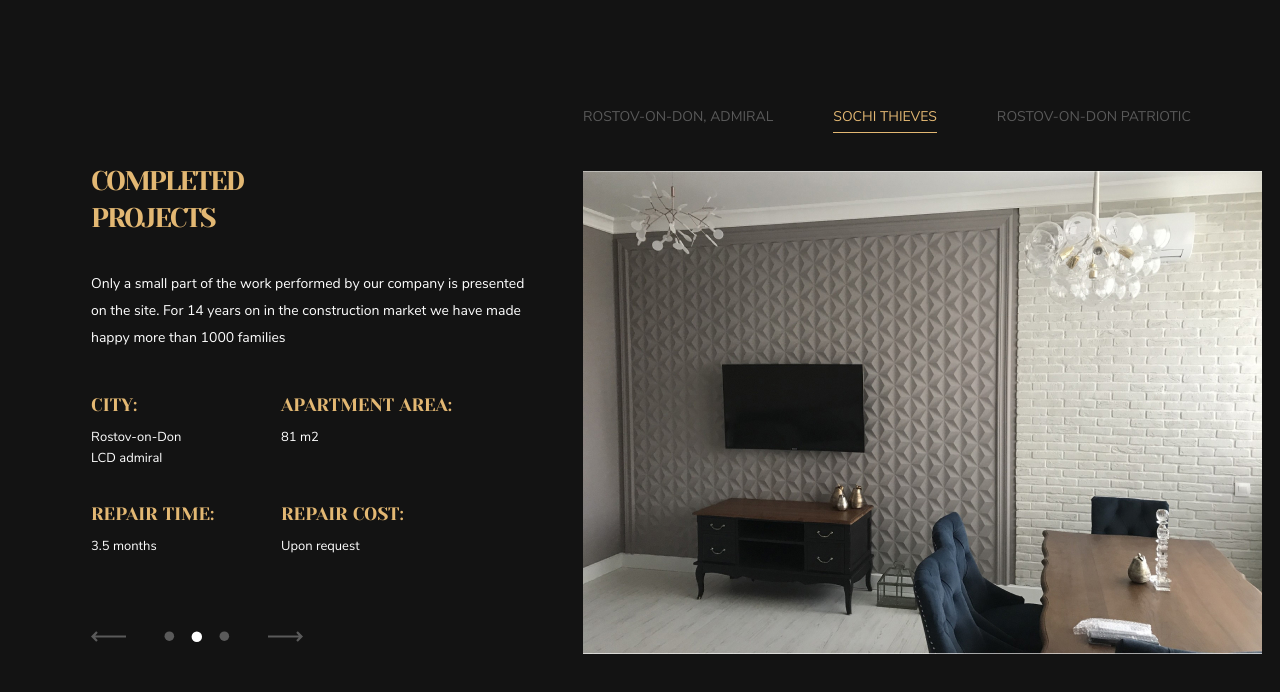
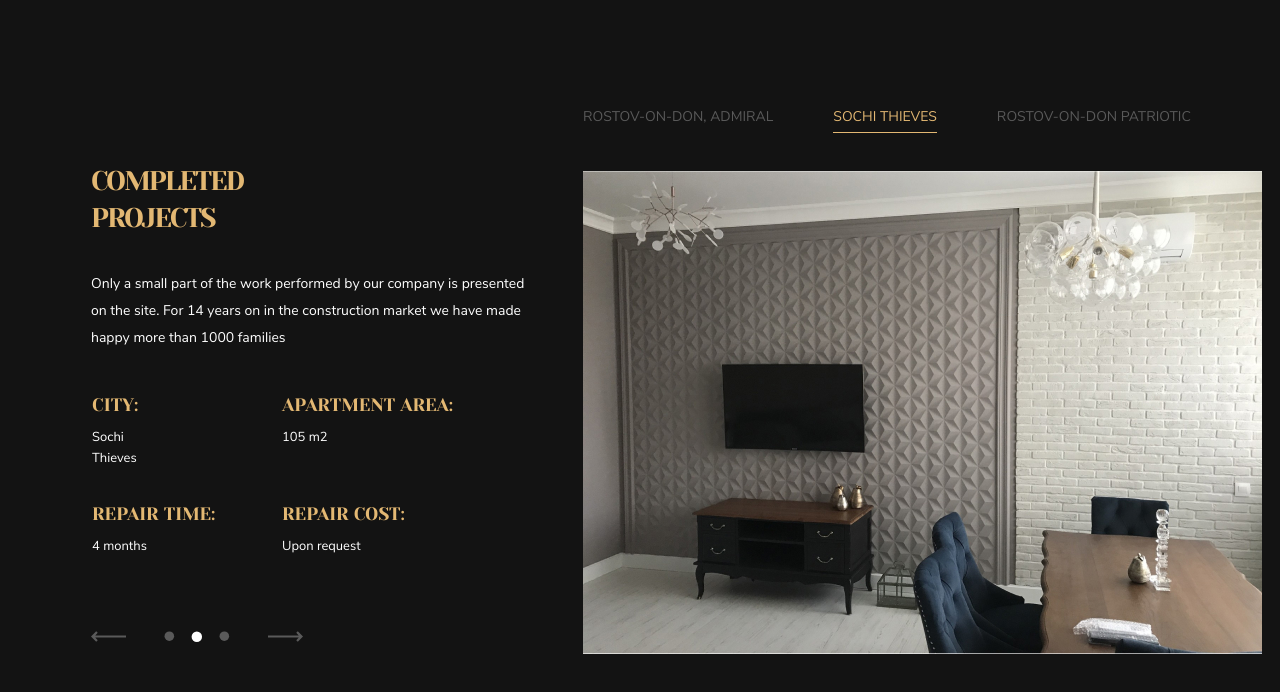
Before and after one commit to akambetov/JS-Slider-SF, a plain HTML site: page index.html in a window 1280 px wide. Both pictures are taken after a click on the link "SOCHI THIEVES". Drawn offline with Linux system fonts and the light colour scheme.

Commit message:
slider for description text

```diff
--- a/index.html
+++ b/index.html
@@ -61,7 +61,13 @@
             Only a small part of the work performed by our company is presented on the site. For 14 years on in the construction
             market we have made happy more than 1000 families
           </p>
-          <div class="projects-about">
+
+
+
+
+          <div class="projects-about slider-container slider-about-container">
+            <div class="slider-about-track">
+              <div class="slider-about-item">
                 <div class="projects-about-item">
                   <div class="wrapper">
                     <span class="title projects-about-title">City:</span>
@@ -72,7 +78,6 @@
                     <p class="projects-about-text">81 m2</p>
                   </div>
                 </div>
-
                 <div class="projects-about-item">
                   <div class="wrapper">
                     <span class="title projects-about-title">Repair time:</span>
@@ -84,6 +89,59 @@
                   </div>
                 </div>
               </div>
+
+              <div class="slider-about-item">
+                <div class="projects-about-item">
+                  <div class="wrapper">
+                    <span class="title projects-about-title">City:</span>
+                    <p class="projects-about-text">Sochi <br>Thieves</p>
+                  </div>
+                  <div class="wrapper">
+                    <span class="title projects-about-title">apartment area:</span>
+                    <p class="projects-about-text">105 m2</p>
+                  </div>
+                </div>
+                <div class="projects-about-item">
+                  <div class="wrapper">
+                    <span class="title projects-about-title">Repair time:</span>
+                    <p class="projects-about-text">4 months</p>
+                  </div>
+                  <div class="wrapper">
+                    <span class="title projects-about-title">Repair Cost:</span>
+                    <p class="projects-about-text">Upon request</sup></p>
+                  </div>
+                </div>
+              </div>
+
+              <div class="slider-about-item">
+                <div class="projects-about-item">
+                  <div class="wrapper">
+                    <span class="title projects-about-title">City:</span>
+                    <p class="projects-about-text">Rostov-on-Don <br>Patriotic</p>
+                  </div>
+                  <div class="wrapper">
+                    <span class="title projects-about-title">apartment area:</span>
+                    <p class="projects-about-text">93 m2</p>
+                  </div>
+                </div>
+                <div class="projects-about-item">
+                  <div class="wrapper">
+                    <span class="title projects-about-title">Repair time:</span>
+                    <p class="projects-about-text">3 months</p>
+                  </div>
+                  <div class="wrapper">
+                    <span class="title projects-about-title">Repair Cost:</span>
+                    <p class="projects-about-text">Upon request</sup></p>
+                  </div>
+                </div>
+              </div>
+            </div>
+          </div>
+
+
+
+
+
 
           <div class="projects-controls">
             <svg class="projects-controls-icon arrow arrow-left">
--- a/slider.js
+++ b/slider.js
@@ -1,10 +1,23 @@
+// Позиция трека галереи
 let position = 0;
+// Позиция трека текстового описания
+let positionAbout = 0;
+
+// Элементы галереи (картинки)
 const slidereContainer = document.querySelector(".slider-container");
 const sliderTrack = document.querySelector(".slider-track");
 const sliderItem = document.querySelectorAll(".slider-item");
 const itemW = sliderItem[0].width;
 const trackW = itemW * (sliderItem.length - 1);
 
+// Элементы с текстовым описанием галереи (картинок)
+const slidereAboutContainer = document.querySelector(".slider-about-container");
+const sliderAboutTrack = document.querySelector(".slider-about-track");
+const sliderAboutItem = document.querySelectorAll(".slider-about-item");
+const itemAboutH = slidereAboutContainer.clientHeight; // sliderAboutItem[0].clientHeight;
+const trackAboutH = itemAboutH * (sliderAboutItem.length - 1);
+console.log(itemAboutH);
+// Элементы управления
 const prev = document.querySelector(".arrow-left");
 const next = document.querySelector(".arrow-right");
 const mobilePrev = document.querySelector(".mobile-arrow-left");
@@ -12,13 +25,14 @@ const mobileNext = document.querySelector(".mobile-arrow-right");
 const controlPoints = Array.from(document.querySelectorAll(".point"));
 const links = Array.from(document.querySelectorAll(".projects-nav-item a"));
 
-//Добавить слушатели на ссылки и точки
+// Добавить слушатели на ссылки и точки
 function addSlideListener(arr) {
   arr.forEach((item, idx) => {
     item.addEventListener("click", (e) => {
       e.preventDefault();
       position = -idx * itemW;
-      slideByPointsLinks(position);
+      positionAbout = -idx * itemAboutH;
+      slideByPointsLinks(position, positionAbout);
       addActiveClass(idx);
     });
   });
@@ -50,8 +64,15 @@ function slideArrowNext() {
   controlPoints[idx].classList.add("active");
   links[idx].classList.add("active");
 
+  // слайд картинок
   Math.abs(position) >= trackW ? (position = 0) : (position -= itemW);
   sliderTrack.style.transform = `translateX(${position}px)`;
+
+  // слайд текста
+  Math.abs(positionAbout) >= trackAboutH
+    ? (positionAbout = 0)
+    : (positionAbout -= itemAboutH);
+  sliderAboutTrack.style.transform = `translateY(${positionAbout}px)`;
 }
 
 function slideArrowBack() {
@@ -62,11 +83,19 @@ function slideArrowBack() {
   controlPoints[idx].classList.add("active");
   links[idx].classList.add("active");
 
+  // слайд картинок
   position === 0 ? (position = -trackW) : (position += itemW);
   sliderTrack.style.transform = `translateX(${position}px)`;
+
+  // слайд текста
+  positionAbout === 0
+    ? (positionAbout -= itemAboutH * (sliderAboutItem.length - 1))
+    : (positionAbout += itemAboutH);
+  sliderAboutTrack.style.transform = `translateY(${positionAbout}px)`;
 }
 
-function slideByPointsLinks(position) {
+function slideByPointsLinks(position, positionAbout) {
   removeActiveClass([...controlPoints, ...links]);
   sliderTrack.style.transform = `translateX(${position}px)`;
+  sliderAboutTrack.style.transform = `translateY(${positionAbout}px)`;
 }
--- /dev/null
+++ b/styles/slider.css
@@ -0,0 +1,16 @@
+/* SLIDER */
+.slider-container {
+  overflow: hidden;
+  max-width: 679px;
+  margin: 0 auto;
+  position: relative;
+
+}
+.slider-about-container {
+  height: 197px;
+  max-width: 440px;
+}
+.slider-track {
+  display: flex;
+  transition: all .3s;
+}
--- a/styles/style.css
+++ b/styles/style.css
@@ -1,4 +1,5 @@
 @import 'fonts.css';
+@import 'slider.css';
 /* @import 'custom-checkbox.css'; */
 
 :root {
@@ -815,20 +816,6 @@ button:nth-of-type(2) {
 }
 
 
-/* SLIDER */
-.slider-container {
-  overflow: hidden;
-  max-width: 679px;
-  margin: 0 auto;
-  position: relative;
-
-}
-.slider-track {
-  display: flex;
-  transition: all .3s;
-}
-
-
 /* MEDIA */
 
 @media (max-width: 1290px) {
```
Lines whose indentation alone changed are shown as unchanged.
